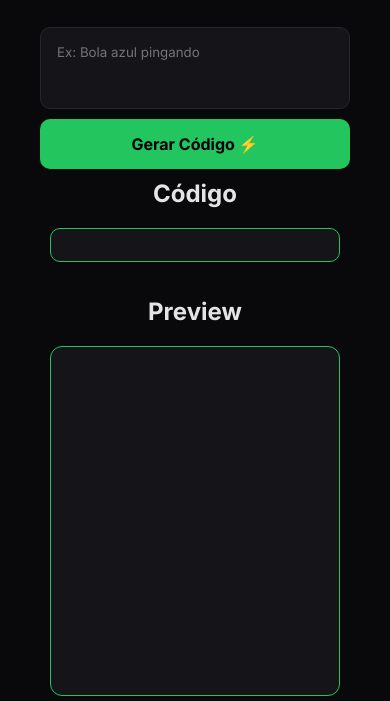
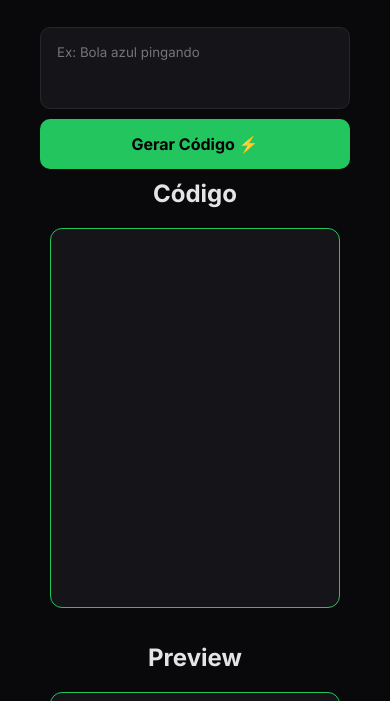
Before and after one commit to Nadson-Cutrim/CSS_IA, a website: page index.html in a window 390 px wide. Shown: the part 191-892 px from the top of the page. Drawn offline with Linux system fonts and the light colour scheme.

Commit message:
refatoração dos estilos no CSS para melhorar a legibilidade e a estrutura da página

```diff
--- a/styles.css
+++ b/styles.css
@@ -7,11 +7,9 @@
 
 body {
     background: #09090b;
-    /* Cor de fundo */
     color: #e4e4e7;
-    /* Cor dos textos */
     padding: 40px;
-    display: flex;  /* Mostra os itens - habilita super poderes */
+    display: flex;
     flex-direction: column;
     align-items: center;
     min-height: 100vh;
@@ -19,33 +17,26 @@ body {
 
 h1 {
     font-size: 40px;
-    /* tamanho do texto */
     color: #fafafa;
     font-weight: bold;
-    /* Grossura da fonte */
-    /* bold = negrito */
+}
+p {
+    color: #71717a;
+    margin: 10px;
 }
 
 span {
     color: #22c55e;
 }
 
-p {
-    color: #71717a;
-    margin: 10px;
-}
-
 textarea {
     resize: none;
     width: 100%;
     max-width: 640px;
-    /* Largura */
     padding: 16px;
     border: 1px solid #27272a;
-    /* trocar a cor da borda*/
     border-radius: 10px;
-    /* arredondar a borda */
-    background: #141419; /* cor de fundo */
+    background: #141419;
     color: #fafafa;
     outline: none;
     margin-top: 20px;
@@ -64,32 +55,6 @@ button {
     margin-top: 10px;
 }
 
-.bloco-codigo {
-    width: 100%;
-    height: 100%;
-    background: #141419;
-    border: 1px solid #27272a;
-    border-radius: 12px;
-    padding: 16px;
-    font-size: 14px;
-    color: #34d399;
-    line-height: 2;
-    overflow: auto;
-}
-
-.resultado-codigo {
-    width: 100%;
-    height: 100%;
-    min-height: 350px;
-    border: 1px solid #27272a;
-    border-radius: 12px;
-    background: #141419;
-}
-
-h2{
-    text-align: center;
-    margin-bottom: 20px;
-}
 
 .container-resultado {
     padding-bottom: 10px;
@@ -98,14 +63,14 @@ h2{
     gap: 15px;
     flex: 1 1 0;
 }
-.bloco-codigo {
-    font-size: 0.9rem;
+
+.resultado-codigo {
+    width: 100%;
+    height: 100%;
+    min-height: 350px;
     border: #22c55e 1px solid;
-    border-radius: 10px;
-    overflow: auto;
-}
-.bloco-codigo::-webkit-scrollbar {
-    width: 2px;
+    border-radius: 12px;
+    background: #141419;
 }
 
 .container-resultado .coluna {
@@ -116,8 +81,32 @@ h2{
     flex-direction: column;
 }
 
-.resultado-codigo{
+.coluna h2 {
+    text-align: center;
+    margin-bottom: 20px;
+}
+
+.bloco-codigo {
+    width: 100%;
+    height: 100%;
+    background: #141419;
+    border-radius: 12px;
+    padding: 16px;
+    color: #34d399;
+    line-height: 2;
+    overflow: auto;
+    font-size: 0.9rem;
     border: #22c55e 1px solid;
+}
+
+
+.bloco-codigo::-webkit-scrollbar {
+    width: 0.5vw;
+}
+
+.bloco-codigo::-webkit-scrollbar-thumb {
+    background: #22c55e;
+    border-radius: 10px;
 }
 
 .rodape {
@@ -150,13 +139,30 @@ h2{
 }
 
 @media (max-width: 768px) {
-.coluna {
+    .coluna {
         height: 7vh;
     }
+    .bloco-codigo{
+        height: 45vh;
+        padding: 15px;
+        font-size: 0.78rem;
+    }
+.bloco-codigo::-webkit-scrollbar {
+    width: 5px;
+}
+
+.bloco-codigo::-webkit-scrollbar-thumb {
+    background: #22c55e;
+}
     .container-resultado {
         flex-direction: column;
     }
- .rodape{
-    margin-top: 5vh;
- }
+
+    .resultado-codigo {
+        height: 45vh;
+    }
+
+    .rodape {
+        gap: 10px;
+    }
 }
```
